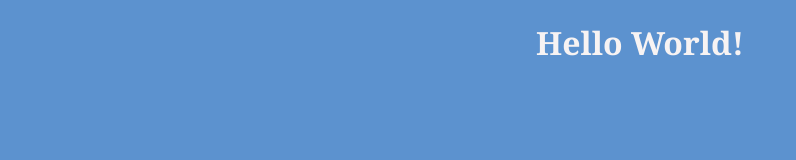
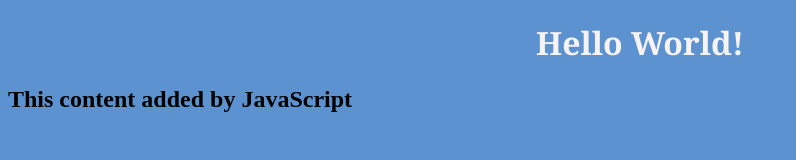
Before and after one commit to Amy-038/my-first-website, a plain HTML site: page index.html in a window 1280 px wide. Shown: the whole page, without its empty margins (0-796 px from the left). Drawn offline with Linux system fonts and the light colour scheme.

Commit message:
add script.js, connect to index.html

```diff
--- a/index.html
+++ b/index.html
@@ -6,5 +6,6 @@
     </head>
     <body>
         <h1>Hello World!</h1>
+        <script src="script.js"></script>
     </body>
 </html>
--- /dev/null
+++ b/script.js
@@ -0,0 +1,5 @@
+const h2 = document.createElement('h2');
+
+h2.textContent = "This content added by JavaScript";
+
+document.querySelector("body").appendChild(h2);
```
